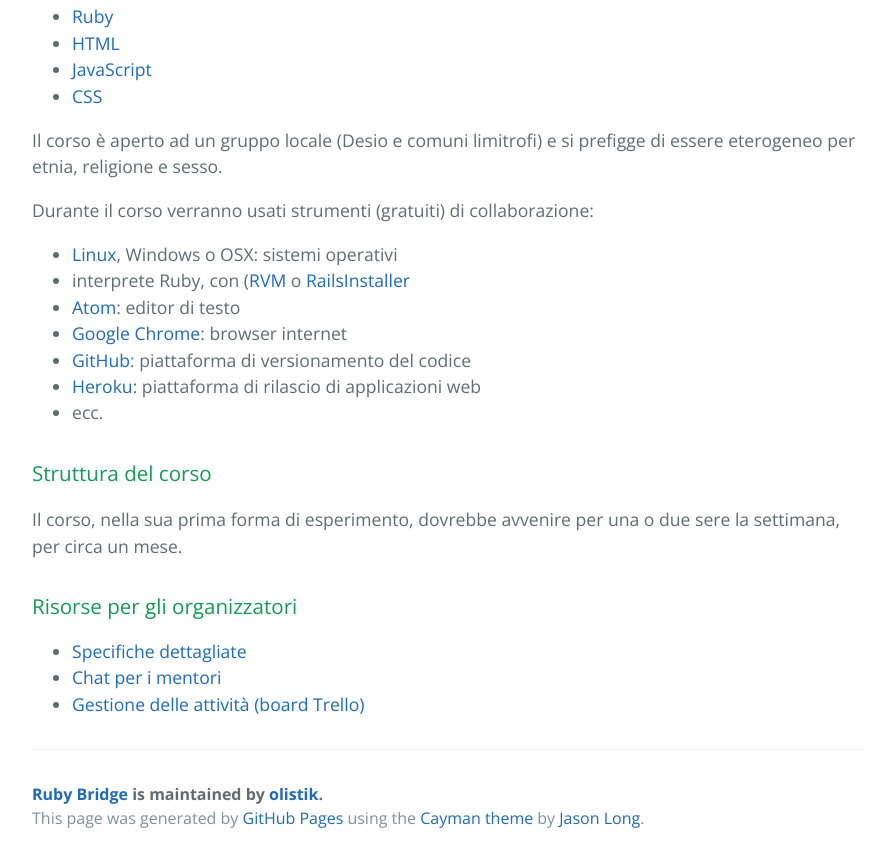
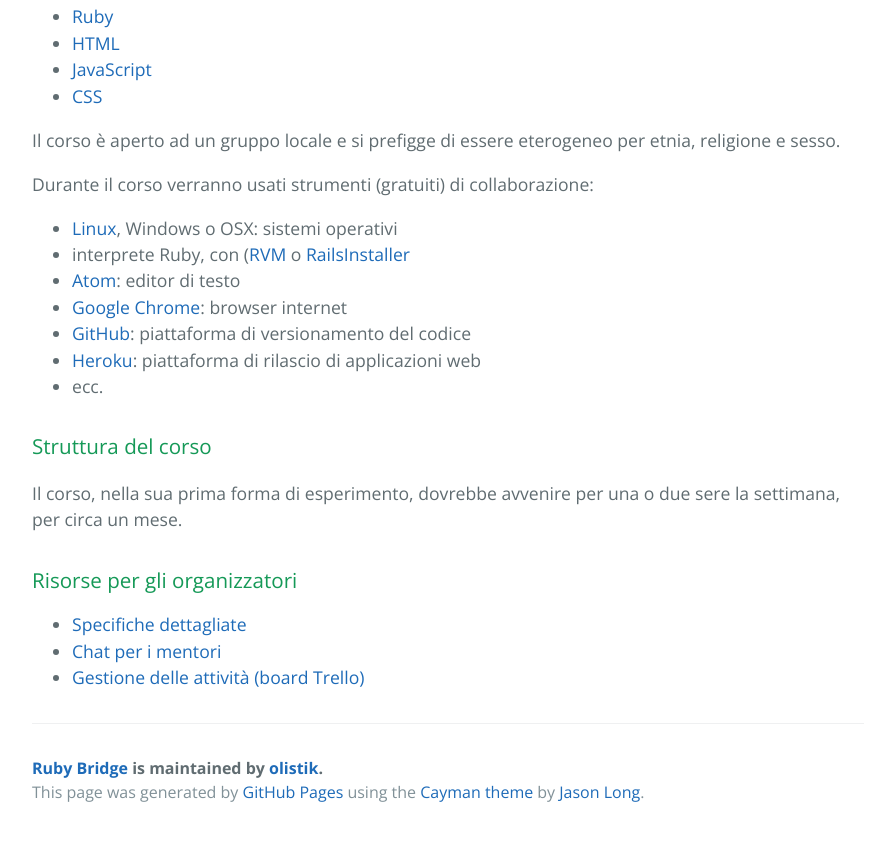
Before and after one commit to olistik/ruby-bridge, a plain HTML site: page index.html in a window 1280 px wide. Shown: the part 878-1740 px from the top of the page, without its empty margins (192-1087 px from the left). After the commit the page ends 1714 px from the top, so only its background shows below. Drawn offline with nearby package versions, Linux system fonts and the light colour scheme.

Commit message:
removes the specification of the locality

```diff
--- a/index.html
+++ b/index.html
@@ -36,7 +36,7 @@
         <li><a href="https://it.wikipedia.org/wiki/CSS" target="_blank">CSS</a></li>
       </ul>
 
-      <p>Il corso è aperto ad un gruppo locale (Desio e comuni limitrofi) e si prefigge di essere eterogeneo per etnia, religione e sesso.</p>
+      <p>Il corso è aperto ad un gruppo locale e si prefigge di essere eterogeneo per etnia, religione e sesso.</p>
       <p>Durante il corso verranno usati strumenti (gratuiti) di collaborazione:</p>
 
       <ul>
```
